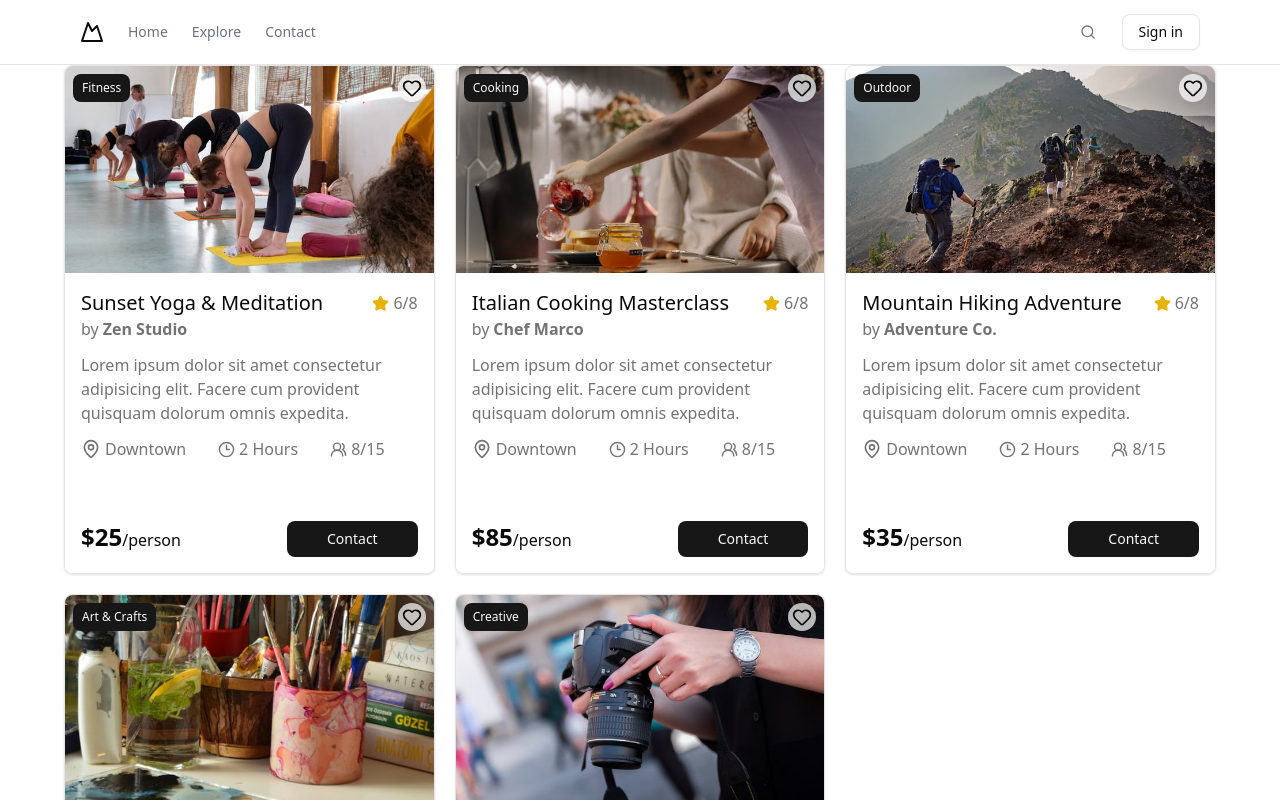
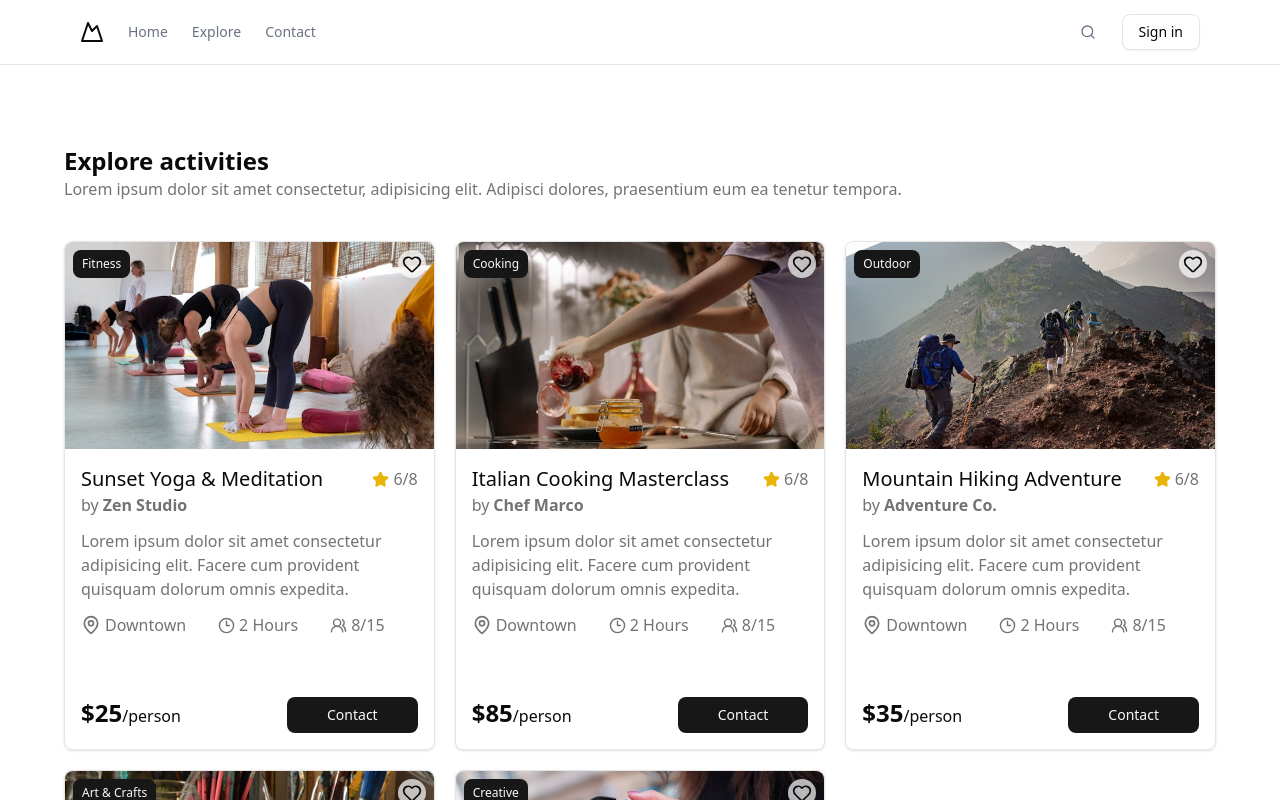
Before and after one commit to FaizanAli-io/Orbit-Activity-Marketplace-FE, a Next.js app: page /explore in a window 1280 px wide. Shown: the top 800 px of the page. Built offline with nearby package versions, Linux system fonts and the light colour scheme.

Commit message:
Add block component.

```diff
--- a/app/(regular)/explore/page.tsx
+++ b/app/(regular)/explore/page.tsx
@@ -1,14 +1,22 @@
 import ActivityCard from '@/components/app/ActivityCard';
 import React from 'react';
 import { data } from './mock-data';
+import Block from '@/app/layout/Block';
 
 const Page = () => {
   return (
-    <div className='grid grid-cols-1 sm:grid-cols-2 md:grid-cols-3 gap-5 max-w-6xl mx-auto auto-rows-fr'>
-      {data.map((item, i) => (
-        <ActivityCard {...item} key={i} />
-      ))}
-    </div>
+    <Block className='max-w-6xl mx-auto'>
+      <h1 className='font-bold text-2xl'>Explore activities</h1>
+      <p className='text-muted-foreground mb-10'>
+        Lorem ipsum dolor sit amet consectetur, adipisicing elit. Adipisci
+        dolores, praesentium eum ea tenetur tempora.
+      </p>
+      <div className='grid grid-cols-1 sm:grid-cols-2 md:grid-cols-3 gap-5  auto-rows-fr'>
+        {data.map((item, i) => (
+          <ActivityCard {...item} key={i} />
+        ))}
+      </div>
+    </Block>
   );
 };
 
--- /dev/null
+++ b/app/layout/Block.tsx
@@ -0,0 +1,16 @@
+import { cn } from '@/lib/utils';
+import React, { HTMLAttributes } from 'react';
+
+const Block = ({
+  children,
+  className,
+  ...props
+}: HTMLAttributes<HTMLDivElement>) => {
+  return (
+    <div {...props} className={cn('my-20', className)}>
+      {children}
+    </div>
+  );
+};
+
+export default Block;
```
